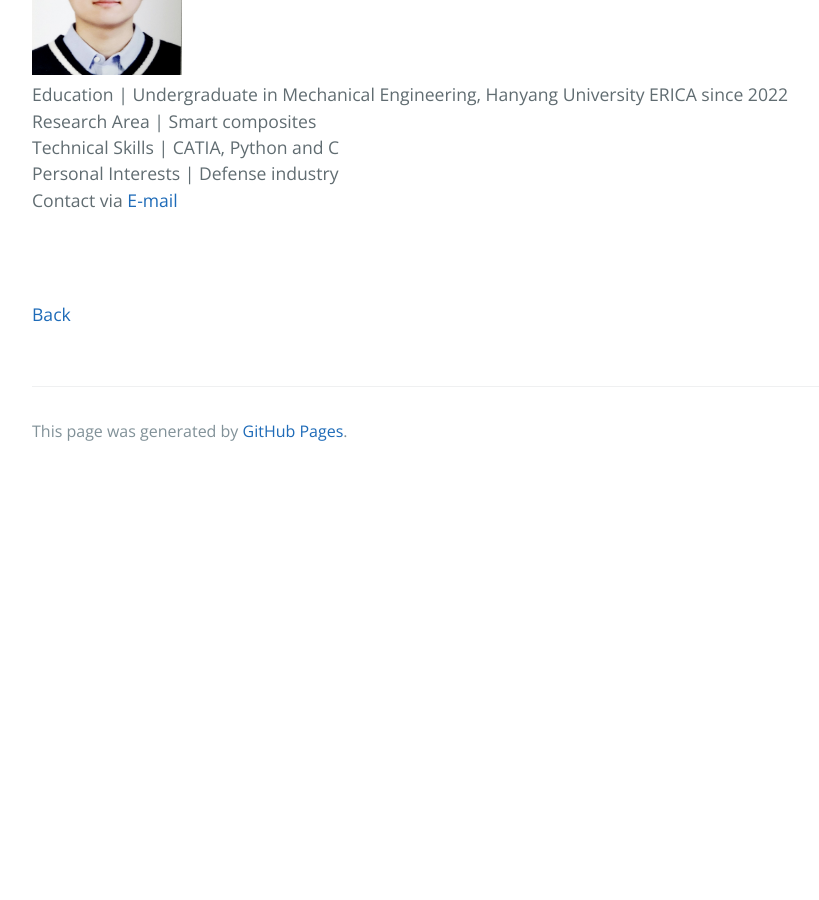
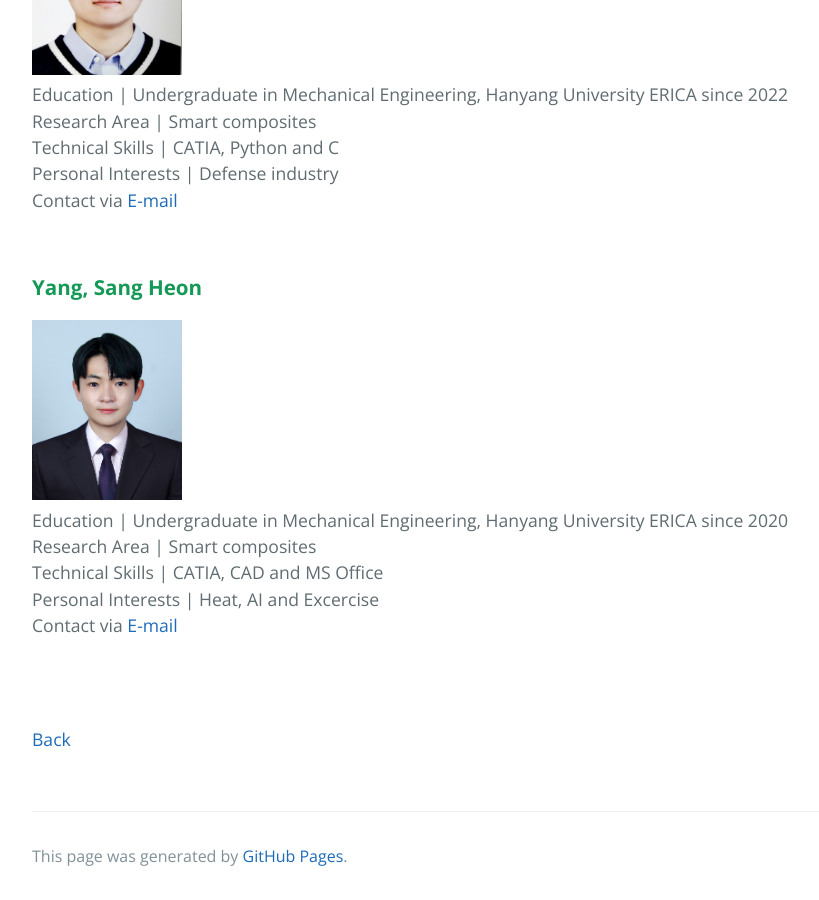
Before and after one commit to rhd1213/rhd1213.github.io, a Jekyll site: the page built from Members.md, in a window 1280 px wide and 900 px high, scrolled down 3539 px. Shown: the whole window, without its empty margins (192-1011 px from the left). Built offline with Jekyll 4.4.1, drawn with Linux system fonts in a browser that asks for light colours; our own code applies the rules of GitHub Pages for plain Markdown files; before the commit the page ends 4014 px from its top, so only the background shows below that.

Commit message:
Update Members.md

```diff
--- a/Members.md
+++ b/Members.md
@@ -83,6 +83,16 @@ Personal Interests | Defense industry <br>
 Contact via <a href="mailto:henrykim025@hanyang.ac.kr"> E-mail</a> <br>
 <br>
 
+
+### **Yang, Sang Heon**
+<img src="assets/css/홈페이지사진_양상헌.jpg" alt="Passport" width="150" height="180" > <br>
+Education | Undergraduate in Mechanical Engineering, Hanyang University ERICA since 2020 <br>
+Research Area | Smart composites <br>
+Technical Skills | CATIA, CAD and MS Office <br>
+Personal Interests | Heat, AI and Excercise <br>
+Contact via <a href="mailto:yellow5631@hanyang.ac.kr"> E-mail</a> <br>
+<br>
+
 <br>
 
 [Back](./)
```
